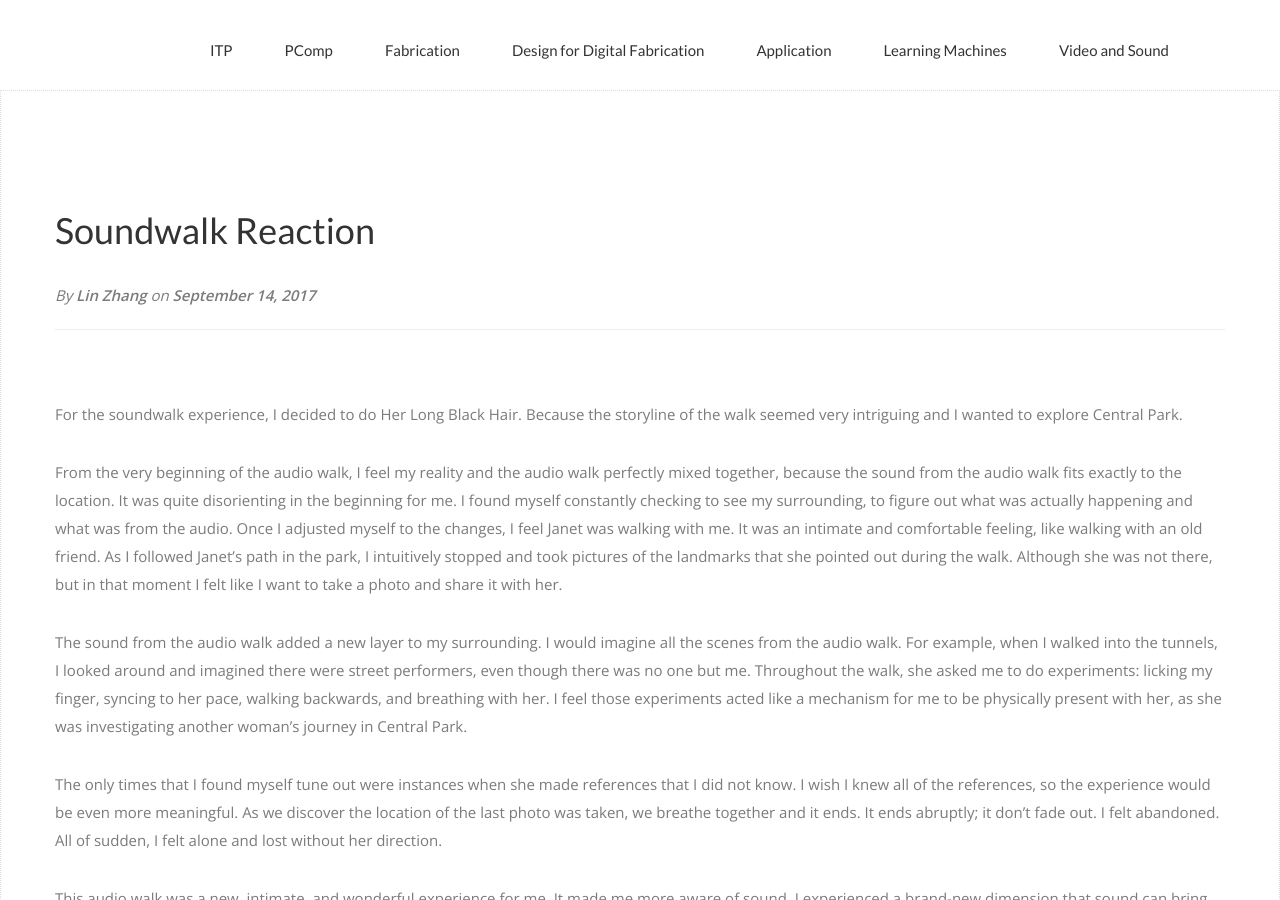
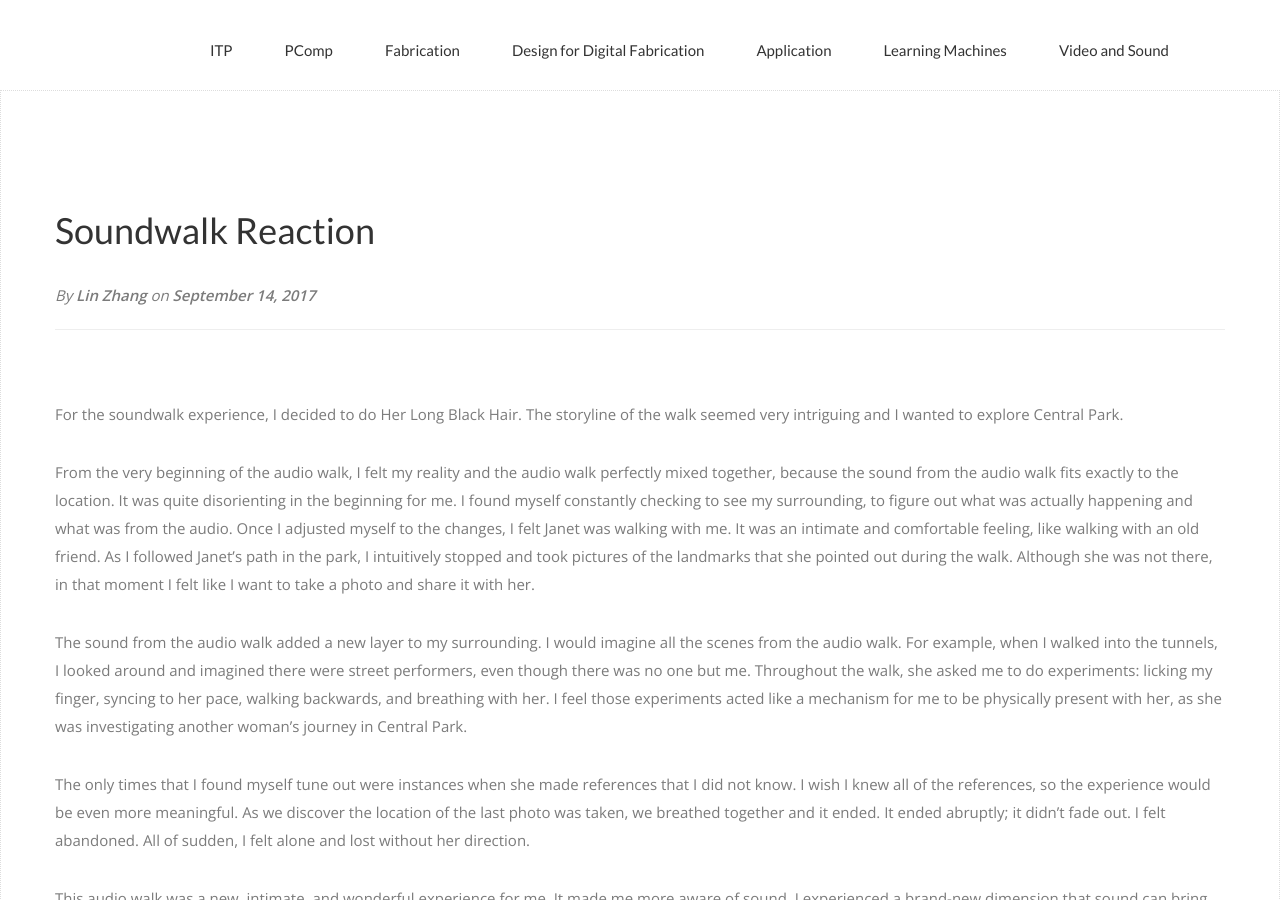
Before and after one commit to linzhangcs/linzhangcs.github.io, a Jekyll site: the page built from _posts/2017-09-04-videosound.md, in a window 1280 px wide and 900 px high. Built offline with Jekyll 4.4.1, drawn with Linux system fonts in a browser that asks for light colours; nearby versions of some CDN libraries; some web fonts are replaced; comment, search, counter and statistics services are not loaded; grey boxes are pictures that could not be loaded.

Commit message:
Add edits

```diff
--- a/_posts/2017-09-04-videosound.md
+++ b/_posts/2017-09-04-videosound.md
@@ -7,15 +7,15 @@ layout: videosound
 comments: true
 category: videosound
 ---
-For the soundwalk experience, I decided to do Her Long Black Hair. Because the storyline of the walk seemed very intriguing and I wanted to explore Central Park.
+For the soundwalk experience, I decided to do Her Long Black Hair. The storyline of the walk seemed very intriguing and I wanted to explore Central Park.
 
-From the very beginning of the audio walk, I feel my reality and the audio walk perfectly mixed together, because the sound from the audio walk fits exactly to the location. It was quite disorienting in the beginning for me. I found myself constantly checking to see my surrounding, to figure out what was actually happening and what was from the audio. Once I adjusted myself to the changes, I feel Janet was walking with me. It was an intimate and comfortable feeling, like walking with an old friend.
-As I followed Janet’s path in the park, I intuitively stopped and took pictures of the landmarks that she pointed out during the walk. Although she was not there, but in that moment I felt like I want to take a photo and share it with her.
+From the very beginning of the audio walk, I felt my reality and the audio walk perfectly mixed together, because the sound from the audio walk fits exactly to the location. It was quite disorienting in the beginning for me. I found myself constantly checking to see my surrounding, to figure out what was actually happening and what was from the audio. Once I adjusted myself to the changes, I felt Janet was walking with me. It was an intimate and comfortable feeling, like walking with an old friend.
+As I followed Janet’s path in the park, I intuitively stopped and took pictures of the landmarks that she pointed out during the walk. Although she was not there, in that moment I felt like I want to take a photo and share it with her.
 
 The sound from the audio walk added a new layer to my surrounding. I would imagine all the scenes from the audio walk. For example, when I walked into the tunnels, I looked around and imagined there were street performers, even though there was no one but me. Throughout the walk, she asked me to do experiments: licking my finger, syncing to her pace, walking backwards, and breathing with her.  I feel those experiments acted like a mechanism for me to be physically present with her, as she was investigating another woman’s journey in Central Park.
 
 The only times that I found myself tune out were instances when she made references that I did not know. I wish I knew all of the references, so the experience would be even more meaningful.
- As we discover the location of the last photo was taken, we breathe together and it ends. It ends abruptly; it don’t fade out. I felt abandoned. All of sudden, I felt alone and lost without her direction.
+ As we discover the location of the last photo was taken, we breathed together and it ended. It ended abruptly; it didn't fade out. I felt abandoned. All of sudden, I felt alone and lost without her direction.
 
 This audio walk was a new, intimate, and wonderful experience for me. It made me more aware of sound. I experienced a brand-new dimension that sound can bring.
 
```
Also changed, not shown: 3 other files.
